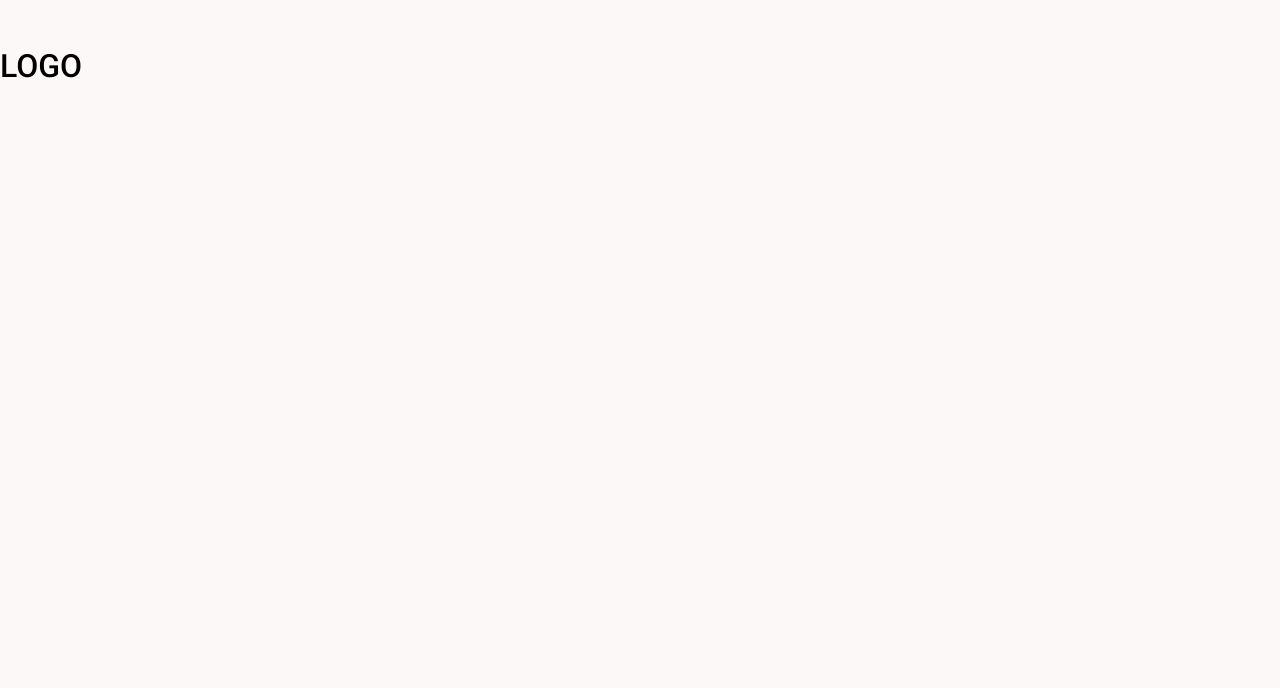
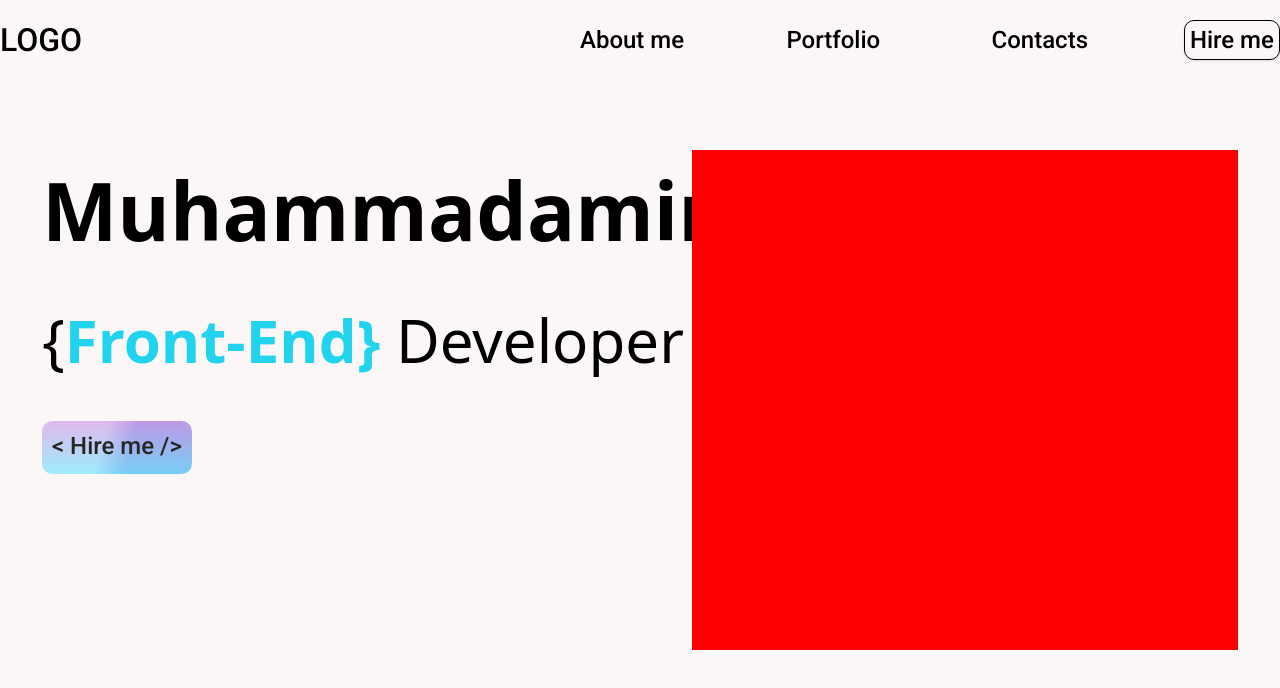
Before and after one commit to Mukhammad-amin-ai/Portfolio_Web, a Nuxt app: page / in a window 1280 px wide. Shown: the top 688 px of the page. Built offline with nearby package versions, Linux system fonts and the light colour scheme.

Commit message:
home pages ui

```diff
--- a/components/Navbar.vue
+++ b/components/Navbar.vue
@@ -1,17 +1,20 @@
 <template >
-    <div class="w-[100%] h-[38px]  mt-[50px] flex justify-center">
-        <div class="2xl:w-[93.45%] xl:w-[100%] lg:w-[100%] md:w-[100%] sm:w-[100%] h-[100%] flex justify-between">
-            <div class="w-[103px] h-[100%] text-black text-[32px] font-medium font-['Roboto'] leading-[32.86px]">LOGO</div>
-            <div class="2xl:w-[700px] xl:w-[700px] lg:w-[700px] md:hidden h-[100%] flex justify-between">
-                <div class="w-[119.63px] h-auto  text-black text-2xl font-medium font-['Roboto'] leading-normal">About me
+    <div class="w-[100%] h-[80px] flex justify-center items-center">
+        <div
+            class="2xl:w-[93.45%] xl:w-[100%] lg:w-[100%] md:w-[100%] sm:w-[100%] h-[100%] flex justify-between items-center">
+            <div class="w-[103px] h-[auto] text-black text-[32px] font-medium font-['Roboto'] leading-[32.86px]">LOGO</div>
+            <div class="2xl:w-[700px] xl:w-[700px] lg:w-[700px] h-[100%] lg:flex  md:hidden  justify-between items-center">
+                <div class="w-[119.63px] h-[auto]  text-black text-2xl font-medium font-['Roboto'] leading-normal">About me
                 </div>
-                <div class="w-[109.10px] h-[25.68px] text-black text-2xl font-medium font-['Roboto'] leading-normal">
+                <div class="w-[109.10px] h-[auto] text-black text-2xl font-medium font-['Roboto'] leading-normal">
                     Portfolio</div>
                 <div
-                    class="w-[114.84px] h-[25.68px] text-center text-black text-2xl font-medium font-['Roboto'] leading-normal">
+                    class="w-[114.84px] h-[auto] text-center text-black text-2xl font-medium font-['Roboto'] leading-normal">
                     Contacts</div>
                 <button class="w-24 h-10 relative rounded-[10px] shadow border border-black">
-                    <div class="w-[93.79px] h-[25.68px] border-black flex items-center  justify-center text-black text-2xl font-medium font-['Roboto'] leading-normal">Hire me
+                    <div
+                        class="w-[93.79px] h-[auto] border-black flex items-center  justify-center text-black text-2xl font-medium font-['Roboto'] leading-normal">
+                        Hire me
                     </div>
                 </button>
             </div>
--- a/pages/index.vue
+++ b/pages/index.vue
@@ -1,17 +1,48 @@
 <template>
   <div>
     <div class="conatainer">
-      <header class="home" >
-        <Navbar/>
+      <header class="home w-[100%] h-[120vh] bg-[#FCF7F7]">
+        <Navbar />
+        <div class="main-content w-[100%] h-[500px] mt-[70px] flex justify-center">
+          <div class="w-[93.45%] h-[100%] flex justify-between items-end">
+            <div class="w-[650px] h-[100%] ">
+              <div class="w-[100%] h-[auto] text-black text-[80px] font-bold font-['Roboto Condensed']">
+                Muhammadamin</div>
+              <div class="w-[100%] h-[71px] mt-[40px]"><span
+                  class="text-black text-6xl font-normal font-['Roboto Condensed'] "> {</span><span
+                  class="text-cyan-400 text-6xl font-bold font-['Roboto Condensed'] ">Front-End}
+                </span><span class="text-black text-6xl font-normal font-['Roboto Condensed'] ">Developer</span>
+              </div>
+              <div class="w-[100%] v-[100%] flex justify-between">
+                <button class="w-[150px] h-[52.55px] mt-[40px] rounded-[10.20px]"
+                  style="background: linear-gradient(106deg, rgba(255, 255, 255, 0.21) 40.3%, rgba(15, 45, 207, 0.12) 58.72%), linear-gradient(180deg, rgba(145, 17, 205, 0.35) 0%, rgba(0, 209, 255, 0.47) 100%)">
+                  <div class="w-[150px] h-[100%] flex justify-center items-center  ">
+                    <div class="w-[150px] h-[38px] text-neutral-800 text-2xl font-medium font-['Roboto'] leading-normal">
+                      &lt Hire me />
+                    </div>
+                  </div>
+                </button>
+                <div class="w-[463.456px] h-[300.467px]">
+                  <svg class="w-[100%]" src="../assets/images/Ale-icons.svg" alt="#">
+
+                  </svg>
+                </div>
+              </div>
+
+
+            </div>
+
+            <div class="w-[650px] h-[100%] bg-[red]"></div>
+
+          </div>
+
+        </div>
       </header>
     </div>
   </div>
 </template>
 
 <script  setup>
-
-
-
 
 </script>
 
@@ -23,20 +54,4 @@
   max-width: 100%;
   height: auto;
 }
-
-.home {
-  width: 100%;
-  height: 100vh;
-  max-height: 100%;
-  background-color: #FDF8F8;
-  display: flex;
-  justify-content: center;
-}
-.input{
-  width: 100px;
-  height: 30px;
-  background-color: #000;
-  color: #fff;
-}
-
 </style>
```
Also changed, not shown: assets/images/Ale-icons.svg (added).
